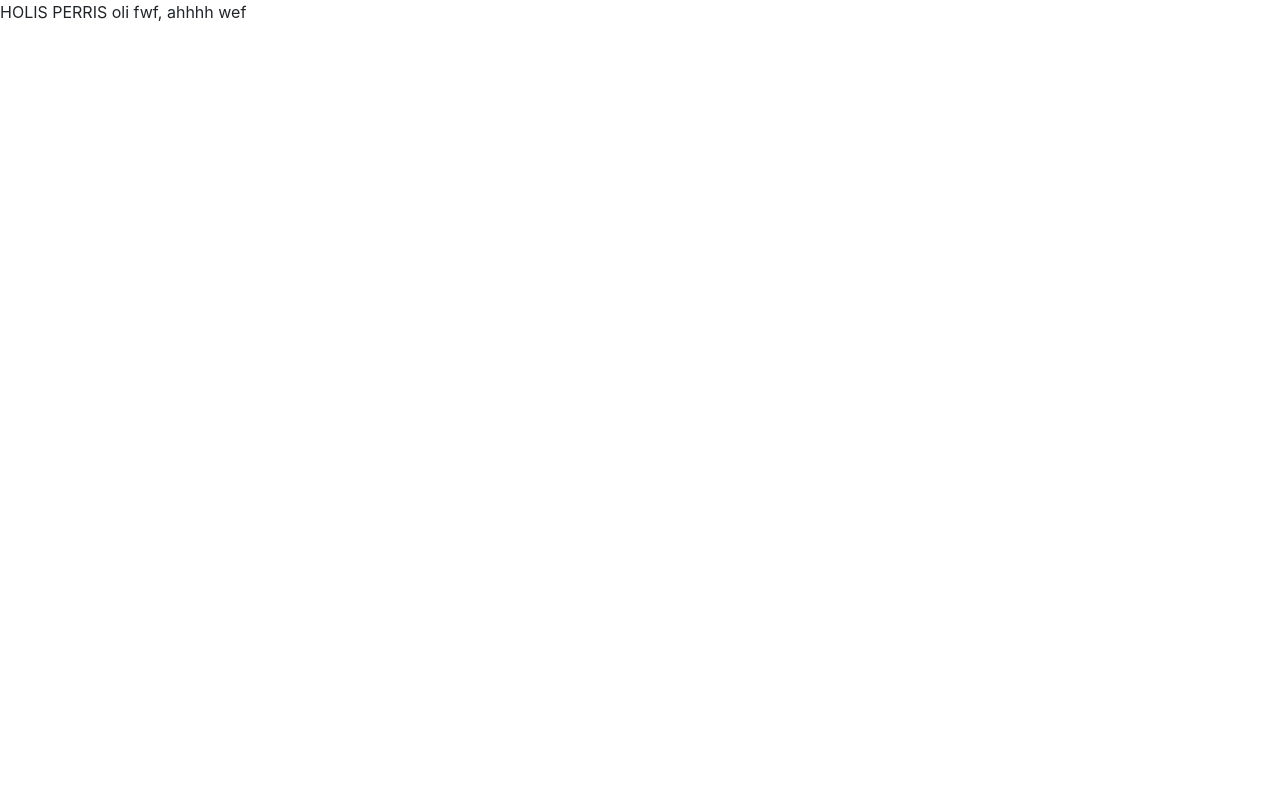
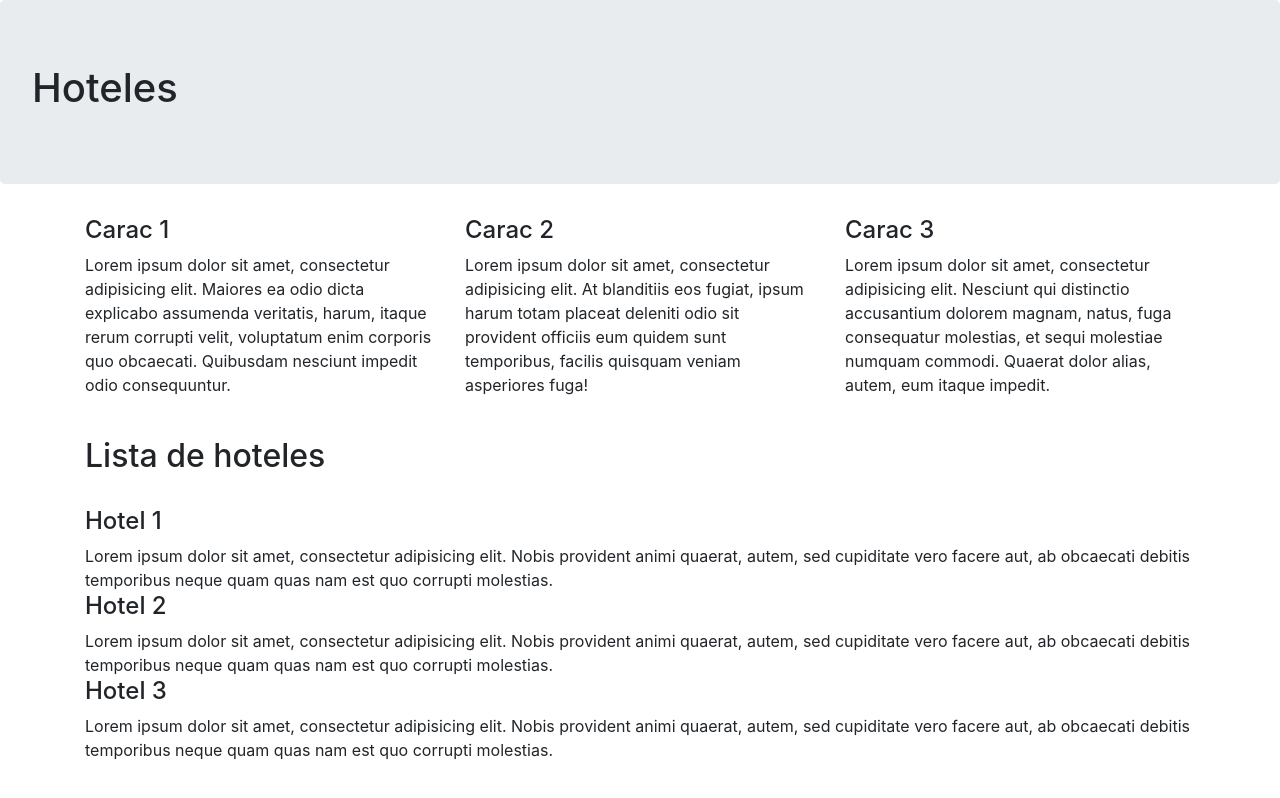
Before and after one commit to sanrinconr/Bootstrap-course, a website: page index.html in a window 1280 px wide. Drawn offline with nearby package versions, Linux system fonts and the light colour scheme.

Commit message:
Utilizacion de columnas y filas

```diff
--- a/index.html
+++ b/index.html
@@ -10,7 +10,61 @@
   <title>Principal</title>
 </head>
 <body>
-  HOLIS PERRIS oli fwf, ahhhh wef
+  <div class="jumbotron">
+    <h1>Hoteles</h1>
+  </div>
+  <div class="container">
+    <div class="row">
+      <div class="col col-md-4">
+        <h4>Carac 1</h4>
+        <p>Lorem ipsum dolor sit amet, consectetur adipisicing elit. Maiores ea odio dicta explicabo assumenda veritatis, harum, itaque rerum corrupti velit, voluptatum enim corporis quo obcaecati. Quibusdam nesciunt impedit odio consequuntur.</p>
+        </div>
+      <div class="col col-md-4">
+        <h4>Carac 2</h4>
+        <p>Lorem ipsum dolor sit amet, consectetur adipisicing elit. At blanditiis eos fugiat, ipsum harum totam placeat deleniti odio sit provident officiis eum quidem sunt temporibus, facilis quisquam veniam asperiores fuga!</p>
+        </div>
+      <div class="col col-md-4">
+        <h4>Carac 3</h4>
+        <p>Lorem ipsum dolor sit amet, consectetur adipisicing elit. Nesciunt qui distinctio accusantium dolorem magnam, natus, fuga consequatur molestias, et sequi molestiae numquam commodi. Quaerat dolor alias, autem, eum itaque impedit.</p>
+      </div>
+    </div>
+
+    <div class="row pt-4">
+      <div class="col">
+        <h2>Lista de hoteles</h2>
+      </div>
+    </div>
+    <div class="row pt-4">
+      <div class="col">
+        <h4>Hotel 1</h4>
+      </div>
+    </div>
+    <div class="row">
+      <div class="col">
+        Lorem ipsum dolor sit amet, consectetur adipisicing elit. Nobis provident animi quaerat, autem, sed cupiditate vero facere aut, ab obcaecati debitis temporibus neque quam quas nam est quo corrupti molestias.
+      </div>
+    </div>
+    <div class="row">
+      <div class="col">
+        <h4>Hotel 2</h4>
+      </div>
+    </div>
+    <div class="row">
+      <div class="col">
+        Lorem ipsum dolor sit amet, consectetur adipisicing elit. Nobis provident animi quaerat, autem, sed cupiditate vero facere aut, ab obcaecati debitis temporibus neque quam quas nam est quo corrupti molestias.
+      </div>
+    </div>
+    <div class="row">
+      <div class="col">
+        <h4>Hotel 3</h4>
+      </div>
+    </div>
+    <div class="row">
+      <div class="col">
+        Lorem ipsum dolor sit amet, consectetur adipisicing elit. Nobis provident animi quaerat, autem, sed cupiditate vero facere aut, ab obcaecati debitis temporibus neque quam quas nam est quo corrupti molestias.
+      </div>
+    </div>
+  </div>
 
 </body>
   <!--JS JQUERY -->
```
